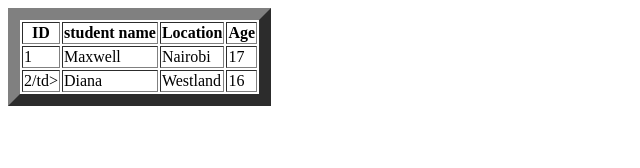
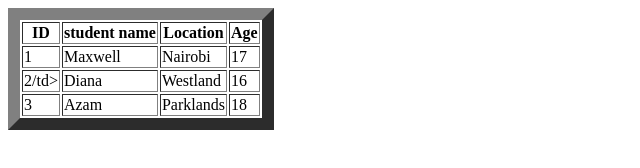
Before and after one commit to jeanClaude-pro/tables-tide-heroes, a plain HTML site: page index.html in a window 1280 px wide. Shown: the whole page, without its empty margins (0-640 px from the left). Drawn offline with Linux system fonts and the light colour scheme.

Commit message:
added a student on the table

```diff
--- a/index.html
+++ b/index.html
@@ -25,6 +25,12 @@
             <td>Westland</td>
             <td>16</td>
         </tr>
+        <tr>
+            <td>3</td>
+            <td>Azam</td>
+            <td>Parklands</td>
+            <td>18</td>
+        </tr>
 
 
     </table>
```
